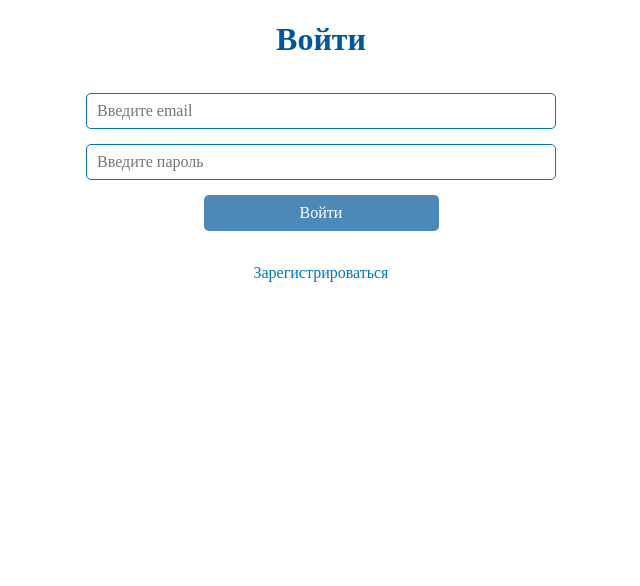
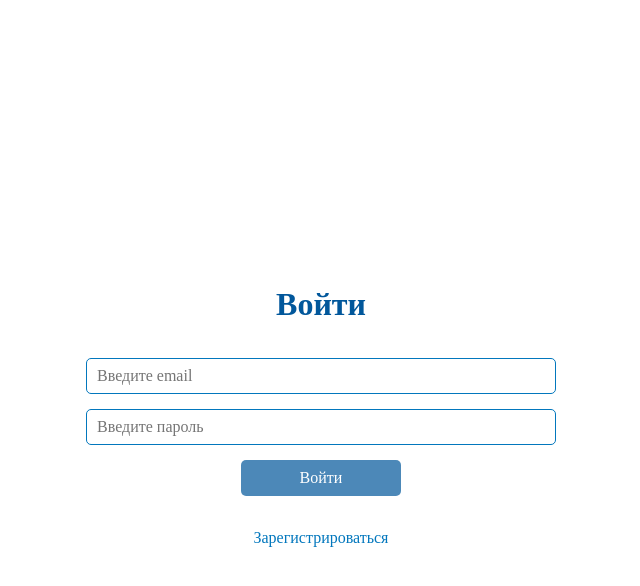
Before and after one commit to MaslakovAndrii/DragonsApp, a React (Create React App) app: page /#/auth in a window 1280 px wide. Shown: the top 586 px of the page, without its empty margins (319-959 px from the left). Built offline with nearby package versions, Linux system fonts and the light colour scheme; no server answers.

Commit message:
Рефакторинг стилей кнопки и названия страницы регистраци

```diff
--- a/src/App.scss
+++ b/src/App.scss
@@ -30,7 +30,8 @@
 }
 
 .btn {
-     width: 100%;
+     min-width: 160px;
+     max-width: 100%;
      border-radius: 5px;
      padding: 5px 10px;
      border: none;
--- a/src/pages/LoginPage/LoginPage.scss
+++ b/src/pages/LoginPage/LoginPage.scss
@@ -4,6 +4,7 @@
      align-items: center;
      justify-content: center;
      row-gap: 30px;
+     height: 100vh;
      &__title {
 
      }
--- a/src/pages/RegistrationPage/RegistrationPage.jsx
+++ b/src/pages/RegistrationPage/RegistrationPage.jsx
@@ -7,7 +7,7 @@ const RegistrationPage = () => {
      return (
           <Container size='small'>
                <div className='reg'>
-                    <h1 className='reg__title main-page-title'>Зарегистрироваться</h1>
+                    <h1 className='reg__title main-page-title'>Регистрация</h1>
                     <Registration />
                </div>
           </Container>
--- a/src/pages/RegistrationPage/RegistrationPage.scss
+++ b/src/pages/RegistrationPage/RegistrationPage.scss
@@ -4,6 +4,7 @@
      align-items: center;
      justify-content: center;
      row-gap: 30px;
+     height: 100vh;
      &__title {
 
      }
```
